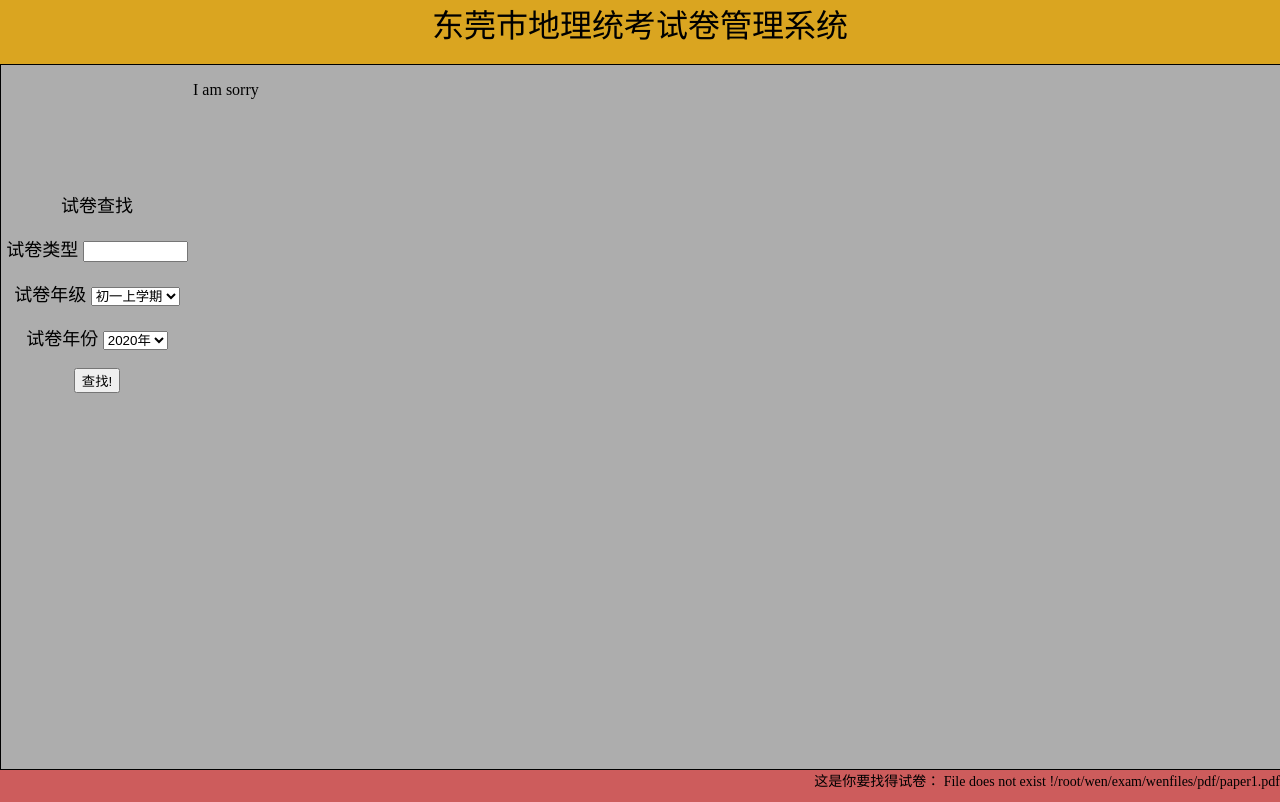
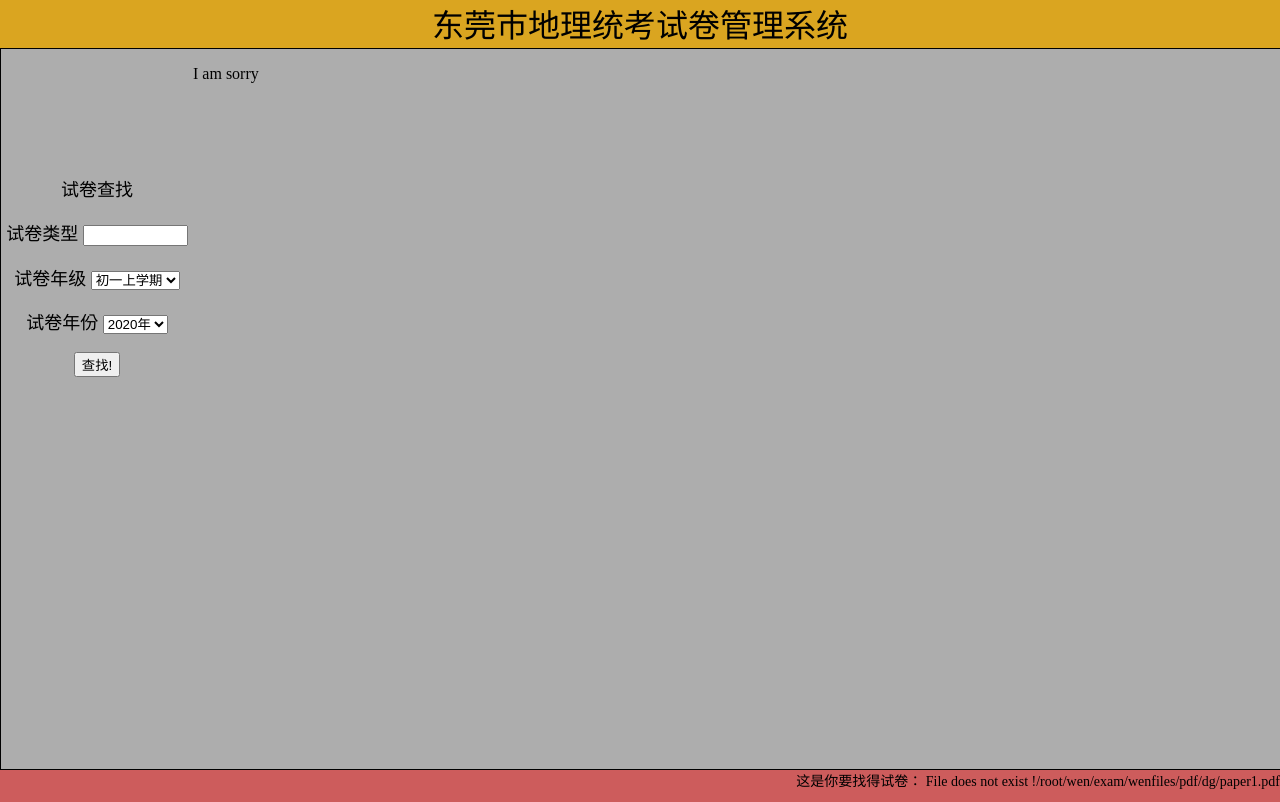
Before and after one commit to wenheping/exam, a Django app: page /dg/1/ in a window 1280 px wide. Run offline with Django 3.2, Linux system fonts and the light colour scheme.

Commit message:
some more work

```diff
--- a/dg/templates/dg.html
+++ b/dg/templates/dg.html
@@ -40,7 +40,7 @@
        </form>
       </div>
       <div id="right">
-      <object data="{{STATIC_URL}}pdf/{{ file_name }}#page=2" type="application/pdf" width="100%" height="100%">
+      <object data="{{STATIC_URL}}pdf/dg/{{ file_name }}#page=2" type="application/pdf" width="100%" height="100%">
          <p>I am sorry <a href="paper1.pdf"></a></p>
       </object>
       </div>
--- a/dg/views.py
+++ b/dg/views.py
@@ -3,6 +3,8 @@ from django.http import HttpResponse
 from django.http import FileResponse, Http404
 
 import os
+
+from .models import DgBank
 
 pdf_dir='/root/wen/exam/wenfiles/pdf'
 
@@ -30,21 +32,25 @@ def display(request,dg_id):
 
     return render(request,'dg.html',context)
 
-pdf_dir='/root/wen/exam/wenfiles/pdf'
+pdf_dir='/root/wen/exam/wenfiles/pdf/dg'
 
 def search_get(request):
-    if 'q' in request.GET:
+    try:
+      paper=DgBank.objects.get(dg_grade=request.GET['ex_grade'])
+    except:
+      pdf_name='notfound.pdf'
+      tmp='did not found: '+paper.dg_file+'.pdf'
+    else:
+      pdf_name=paper.dg_file+'.pdf'
+      tmp='found it !'+pdf_name
 
-      tmp=request.GET['ex_grade']
+    pdf_file=os.path.join(pdf_dir,pdf_name)
 
-      pdf_name='paper'+request.GET['q']+'.pdf'
-      pdf_file=os.path.join(pdf_dir,pdf_name)
+    if os.path.exists(pdf_file)==False:
+       pdf_name='notfound.pdf'
 
-      if os.path.exists(pdf_file)==False:
-         pdf_name='notfound.pdf'
-
-      context={}
-      context['file_name']=pdf_name
-      context['what']=tmp
+    context={}
+    context['file_name']=pdf_name
+    context['what']=tmp
 
     return render(request,'dg.html',context)
--- a/wenfiles/css/home.css
+++ b/wenfiles/css/home.css
@@ -11,7 +11,7 @@
       }
     #header{
       width: 100%;
-      height:8%;
+      height:6%;
       background: #DAA520;
       overflow:hidden;
       border-width:1px;
@@ -23,7 +23,7 @@
       }
     #content{
       width: 100%;
-      height:88%;
+      height:90%;
       background: #ADADAD;
       float: left;
       border-style:solid;
```
Also changed, not shown: db.sqlite3, 2 other files.
